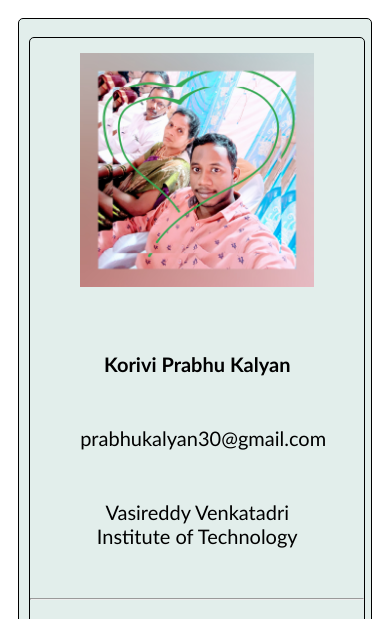
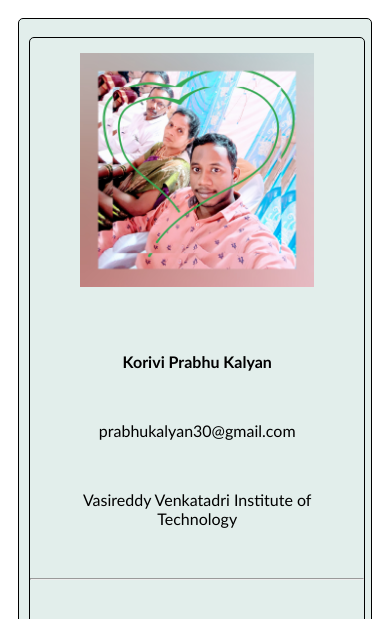
Before and after one commit to prabhu30/resume, a plain HTML site: page index.html in a window 390 px wide. Shown: the top 619 px of the page. Drawn offline with Linux system fonts and the light colour scheme.

Commit message:
committed changes

```diff
--- a/resume.css
+++ b/resume.css
@@ -28,6 +28,7 @@ section{
 p{
 	text-align: center;
 	margin: 15%;
+	font-size: 100%;
 }
 
 img.icon{
@@ -63,7 +64,6 @@ img.favimg{
 	p{
 		text-align: center;
 		margin: 15%;
-		font-size: 20px;
 	}
 
 	img.icon{
@@ -90,7 +90,6 @@ img.favimg{
 	p{
 		text-align: center;
 		margin: 15%;
-		font-size: 20px;
 	}
 
 	img.icon{
```
